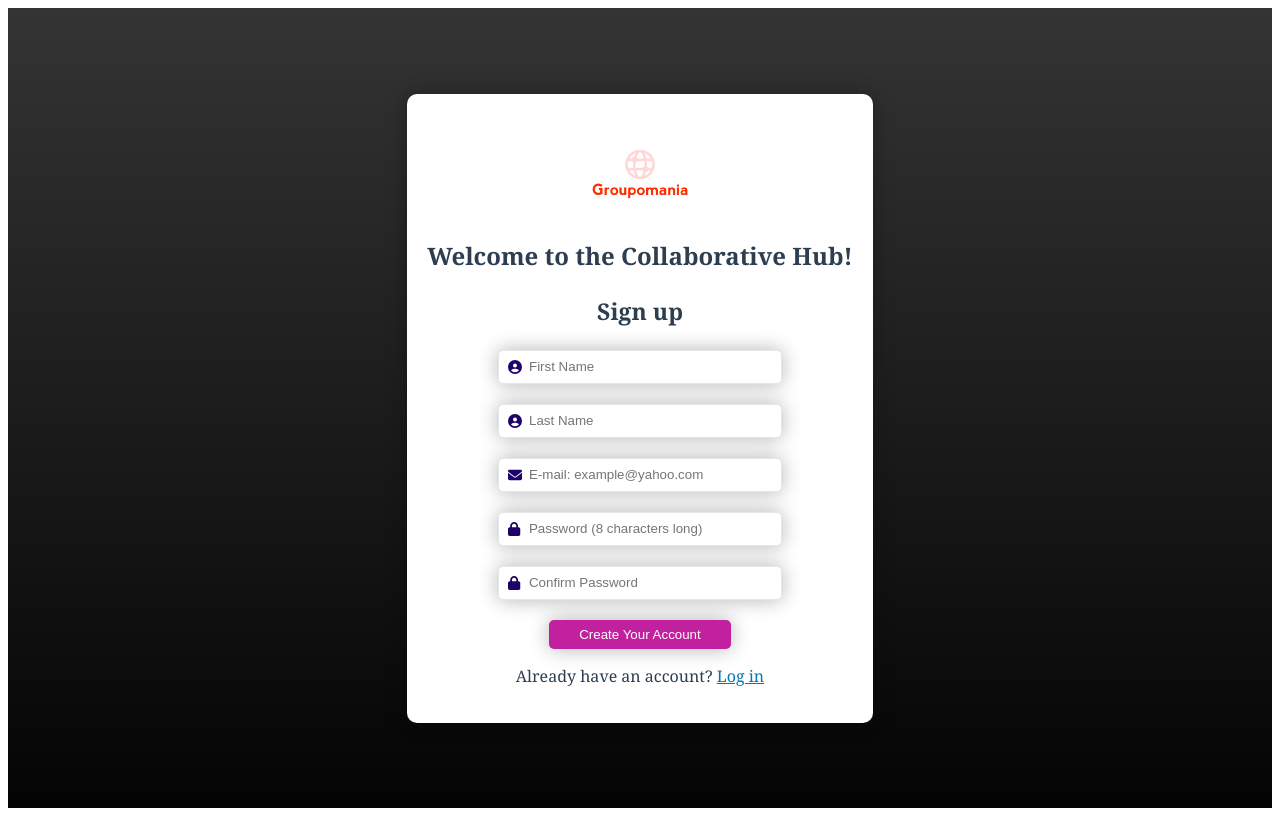
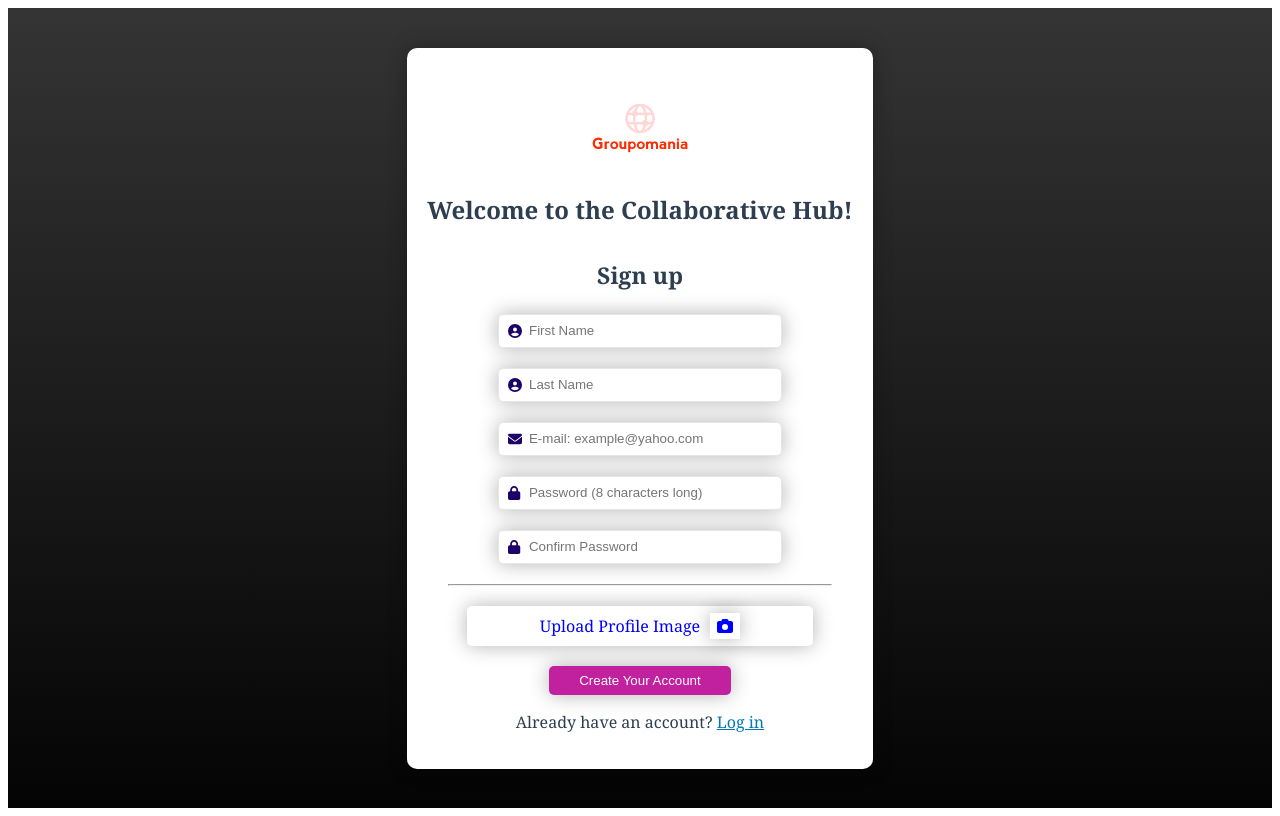
Before and after one commit to AndreeaVP/Build-a-Full-Stack-Solution, a Vue app in the folder frontend/: page /#/ in a window 1280 px wide. Both pictures are taken after a click on the link "Sign up". Built offline with nearby package versions, Linux system fonts and the light colour scheme.

Commit message:
success error message displayed inside the form / upload profile image on the sign up form template, code and css /preview profile image included / sign up function updated to send a formData to the backend

```diff
--- a/frontend/src/views/authentication-page.vue
+++ b/frontend/src/views/authentication-page.vue
@@ -1,12 +1,11 @@
 <template>
   <div class="authentication">
     <div class="auth-container">
-      <div v-if="successMessage" class="success-message">{{ successMessage }}</div>
-      <div v-if="errorMessage" class="error-message">{{ errorMessage }}</div>
-
       <div class="auth-form">
 
         <div class="welcome-section">
+          <div v-if="successMessage" class="success-message-authentication">{{ successMessage }}</div>
+          <div v-if="errorMessage" class="error-message-authentication">{{ errorMessage }}</div>
           <img src="@/assets/logo-above.png" alt="Company logo" class="small-logo">
           <h2>Welcome to the Collaborative Hub!</h2>
         </div>
@@ -59,6 +58,25 @@
           <input class="input-field" type="password" id="confirmPassword" v-model="signupData.confirmPassword" placeholder="Confirm Password" @focus="clearPlaceholder('confirmPassword')" required/>
           </div>
 
+          <hr class="authentication-separator">
+
+          <div class="form-field">
+            <div class="profile-image-container">
+              <div class="image-upload-container">
+                <label for="profileImage" class="label-profile-image">Upload Profile Image
+                  <font-awesome-icon :icon="['fas', 'camera']" class="icon-profile-upload" />
+                </label>
+                <input ref="fileInput" type="file" id="profileImage" name="image_url" class="file-input-profile-image" @change="handleFileChange"/>
+              </div>
+              <div class="profile-image-preview">
+                <img v-if="selectedImage" :src="selectedImage" alt="Preview" class="image-preview" />
+                <button v-if="selectedImage" class="remove-image-button" @click="removeImage">
+                  <font-awesome-icon :icon="['fas', 'times']" class="icon-remove-image" />
+                </button>
+              </div>
+            </div>
+          </div>
+
           <button @click="signup" class="submit-button">Create Your Account</button>
 
           <p>Already have an account? <a class="toggle-link" @click="toggleForm('login')">Log in</a></p>
@@ -70,7 +88,6 @@
 </template>
 
 <script>
-
 export default {
   components: {
   },
@@ -88,10 +105,13 @@ export default {
         email: '',
         password: '',
         confirmPassword: '',
+        profileImage: null,
+
       },
 
       errorMessage: '',
       successMessage: '',
+      selectedImage: null,
     };
   },
   methods: {
@@ -115,6 +135,26 @@ export default {
     isValidEmailFormat(email) {
       const emailPattern = /^[a-zA-Z0-9._-]+@[a-zA-Z0-9.-]+\.[a-zA-Z]{2,4}$/;
       return emailPattern.test(email);
+    },
+
+    handleFileChange(event) {
+      const fileInput = event.target;
+      const file = fileInput.files[0];
+      console.log(file);
+
+      if (file) {
+        this.selectedImage = URL.createObjectURL(file);
+        this.signupData.profileImage = file;
+      } else {
+        this.selectedImage = null;
+        this.signupData.profileImage = null;
+      }
+    },
+
+    removeImage() {
+      this.selectedImage = null;
+      const input = this.$refs.fileInput;
+      input.value = '';
     },
 
     async signup() {
@@ -144,24 +184,39 @@ export default {
     }
 
     try {
-      const response = await this.$store.dispatch('signup', this.signupData);
+      const formData = new FormData();
+      if (this.signupData.profileImage) {
+        formData.append('profileImage', this.signupData.profileImage);
+      }
+      formData.append('firstName', this.signupData.firstName);
+      formData.append('lastName', this.signupData.lastName);
+      formData.append('email', this.signupData.email);
+      formData.append('password', this.signupData.password);
+      formData.append('confirmPassword', this.signupData.confirmPassword);
+
+      const response = await this.$store.dispatch('signup', formData);
+
       if (response.status === 201) {
         this.successMessage = response.data.message;
         this.errorMessage = '';
+        this.selectedImage = '';
+
+        const signupEmail = this.signupData.email;
 
         this.signupData = {
             firstName: '',
             lastName: '',
-            email: '',
+            email: signupEmail,
             password: '',
             confirmPassword: '',
         };
 
-        this.isLogin = true;
-
         setTimeout(() => {
             this.successMessage = '';
-        }, 1500);
+            this.isLogin = true;
+            this.loginData.email = signupEmail;
+            this.signupData.email = '';
+        }, 1200);
       } else {
         if (response.status === 400) {
             this.errorMessage = response.data.error;
@@ -225,12 +280,7 @@ export default {
   display: flex;
   justify-content: center;
   align-items: center;
-}
-
-@media (max-width: 768px) {
-  .auth-container {
-    margin: 0 20px;
-  }
+  overflow: hidden;
 }
 
 .auth-container {
@@ -262,6 +312,11 @@ h2 {
   flex-direction: column;
   align-items: center;
   text-align: center;
+}
+
+.signup-form {
+  max-height: 70vh;
+  overflow-y: auto;
 }
 
 .page-title {
@@ -321,18 +376,84 @@ font-size: 23px;
   color: #036194;
 }
 
-.success-message {
+.success-message-authentication {
   color: white;
   background-color: #55eb5a;
   padding: 8px;
   border-radius: 5px;
 }
 
-.error-message {
+.error-message-authentication {
   color: white;
   background-color: red;
   padding: 8px;
   border-radius: 5px;
 }
 
+.authentication-separator {
+  width: 90%;
+  margin-bottom: 20px;
+}
+
+.profile-image-container {
+  display: flex;
+  justify-content: center;
+  align-items: center;
+  flex-direction: column;
+  border-radius: 5px;
+  box-shadow: 0 0 20px rgba(0, 0, 0, 0.3);
+  cursor: pointer;
+  margin: 0 40px;
+}
+
+.label-profile-image {
+  color: blue;
+  padding: 7px;
+  display: flex;
+  align-items: center;
+  cursor: pointer;
+}
+
+.file-input-profile-image {
+  width: 50%;
+  display: none;
+}
+
+.icon-profile-upload {
+  display: flex;
+  padding: 5px 7px;
+  box-shadow: 0 0 20px rgba(0, 0, 0, 0.3);
+  color: blue;
+  align-items: flex-start;
+  margin-left: 10px;
+  cursor: pointer;
+}
+
+.image-preview {
+  max-width: 100%;
+  max-height: 150px;
+  margin: 10px 0 15px 0;
+}
+
+.remove-image-button {
+  position: absolute;
+  top: -10px;
+  right: 30px;
+  background: transparent;
+  border: none;
+  padding: 5px;
+  cursor: pointer;
+}
+
+.icon-remove-image {
+  color: red;
+}
+
+@media (max-width: 768px) {
+  .auth-container {
+    margin: 0 20px;
+  }
+}
+
+
 </style>
```
